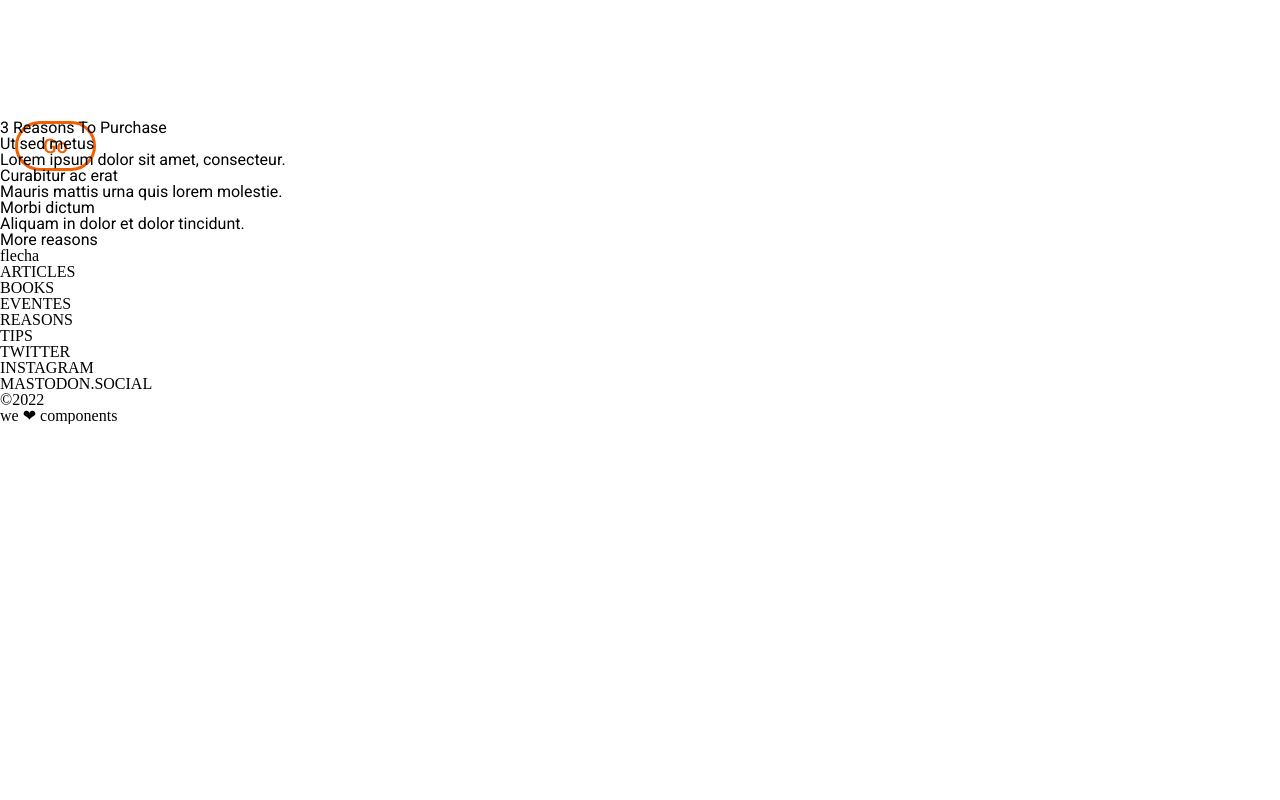
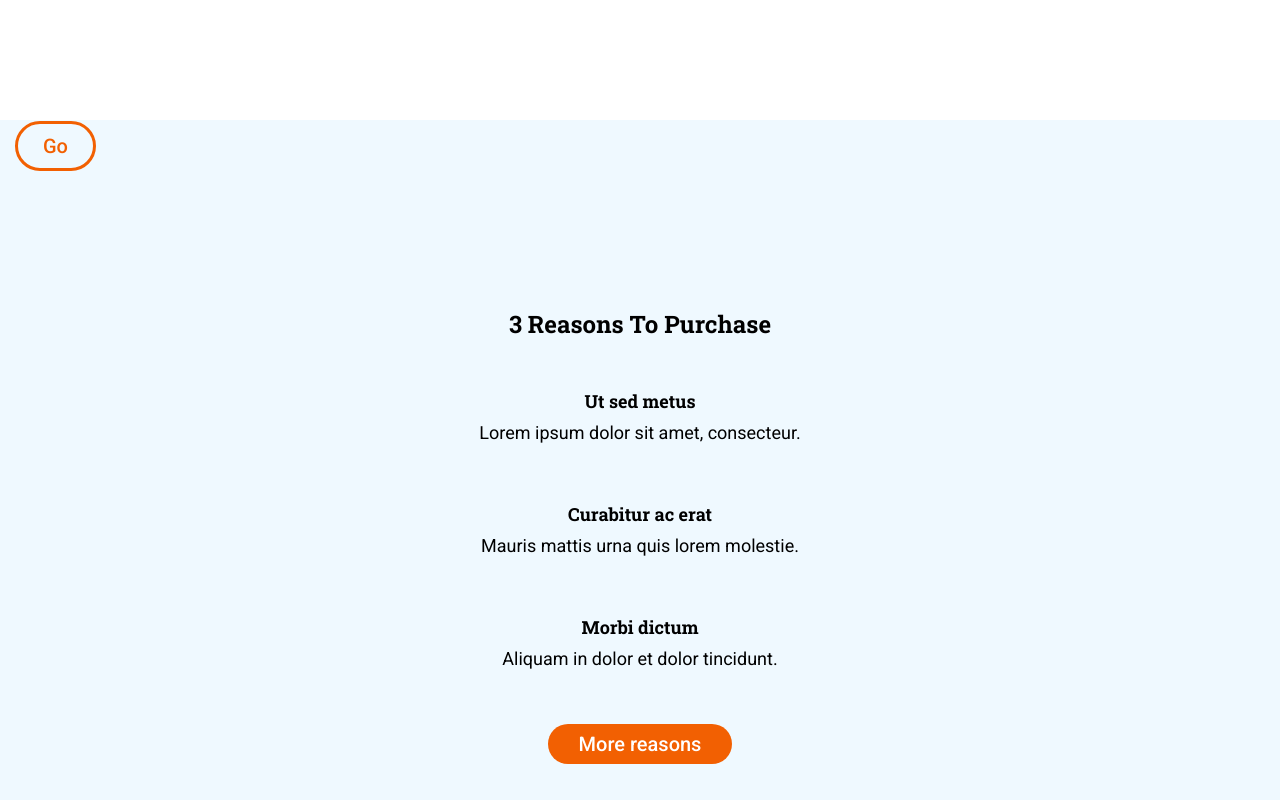
Before and after one commit to Adalab/modulo-1-evaluacion-final-deligarbur, a website built with Vite: page src/index.html in a window 1280 px wide. Shown: the part 1240-2040 px from the top of the page. Before the commit the page ends 1664 px from the top, so only its background shows below. Built offline with nearby package versions, Linux system fonts and the light colour scheme; files whose address does not match are found by name.

Commit message:
Add style to section Purchase

```diff
--- a/src/partials/sectionPurchase.html
+++ b/src/partials/sectionPurchase.html
@@ -1,20 +1,24 @@
-<section>
-    <h2>3 Reasons To Purchase</h2>
+<section class="purchase">
+    <h2 class="purchase_title">3 Reasons To Purchase</h2>
 
-    <article>
-        <h3>Ut sed metus</h3>
-        <p>Lorem ipsum dolor sit amet, consecteur.</p>
+    <article class="purchase_article">
+        <h3 class="purchase_article-title">Ut sed metus</h3>
+        <p class="purchase_article-text">Lorem ipsum dolor sit amet, consecteur.</p>
     </article>
-    <article>
-        <h3>Curabitur ac erat</h3>
-        <p>Mauris mattis urna quis lorem molestie.</p>
+    <article class="purchase_article">
+        <h3 class="purchase_article-title">Curabitur ac erat</h3>
+        <p class="purchase_article-text">Mauris mattis urna quis lorem molestie.</p>
     </article>
-    <article>
-        <h3>Morbi dictum</h3>
-        <p>Aliquam in dolor et dolor tincidunt.</p>
+    <article class="purchase_article">
+        <h3 class="purchase_article-title">Morbi dictum</h3>
+        <p class="purchase_article-text">Aliquam in dolor et dolor tincidunt.</p>
     </article>
 
-    <div>
-        <p>More reasons</p>
-    </div>
+    <a
+        href="https://adalab.es/"
+        target="_blank"
+        class="purchase_link">
+        More reasons
+    </a>
+
 </section>
--- a/src/scss/core/_variables.scss
+++ b/src/scss/core/_variables.scss
@@ -1,5 +1,6 @@
 $orange-color: #f26002;
 $white-color: #ffffff;
+$iceblue-color: #eff9ff;
 $lightblue-color: #8ccbea;
 $blue-color: #0271bc;
 $navy-color: #304268;
--- a/src/scss/layout/_sectionPurchase.scss
+++ b/src/scss/layout/_sectionPurchase.scss
@@ -0,0 +1,52 @@
+.purchase {
+    height: 100%;
+    background-color: $iceblue-color;
+    padding-top: 15%;
+    padding-bottom: 20%;
+    padding-left: 15px;
+    padding-right: 15px;
+    // Grid
+    display: grid;
+    grid-template-columns: 1fr;
+    justify-items: center;
+    gap: 49px;
+
+    &_article {
+        text-align: center;
+        padding-left: 55px;
+        padding-right: 55px;
+
+        &-title {
+            font-family: $title-font;
+            font-weight: bold;
+            font-size: 18px;
+            line-height: 2rem;
+        }
+
+        &-text {
+            font-size: 18px;
+            line-height: 2rem;
+        }
+    }
+
+    &_title {
+        font-family: $title-font;
+        font-weight: bold;
+        font-size: 24px;
+    }
+
+    &_link {
+        color: $white-color;
+        background-color: $orange-color;
+        font-size: 20px;
+        font-weight: 500;
+        width: 184px;
+        padding: 10px 25px;
+        border-radius: 30px;
+        text-decoration: none;
+        text-align: center;
+
+    }
+
+
+}
```
